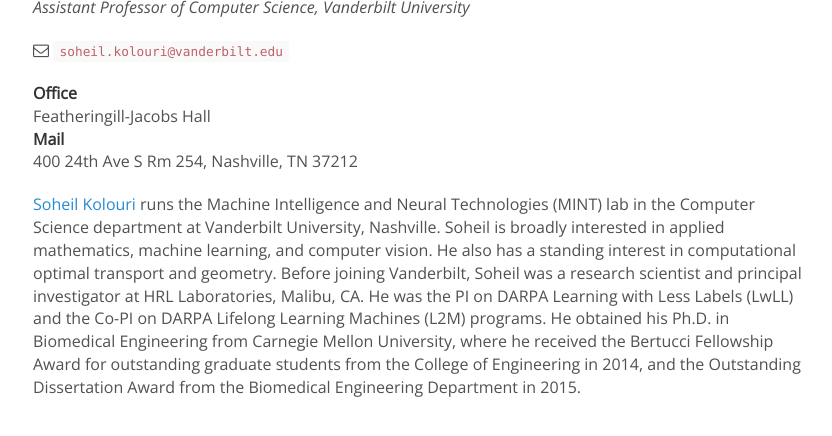
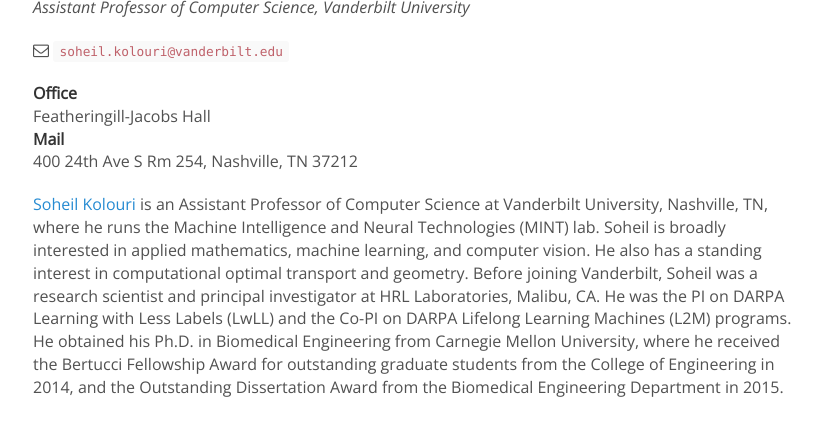
Before and after one commit to naqibUVa/nsp.github.io, a Jekyll site: the page built from _people/soheil_kolouri.md, in a window 1280 px wide, cut to the strip 391-827 px from the top of the page. Shown: the whole strip, without its empty margins (222-1054 px from the left). Built offline with Jekyll 4.4.1, drawn with Linux system fonts in a browser that asks for light colours; nearby versions of some CDN libraries; comment, search, counter and statistics services are not loaded.

Commit message:
Update soheil_kolouri.md

```diff
--- a/_people/soheil_kolouri.md
+++ b/_people/soheil_kolouri.md
@@ -17,4 +17,4 @@
 400 24th Ave S Rm 254, Nashville, TN 37212<br>
 
 
-[Soheil Kolouri](http://skolouri.github.io/) runs the Machine Intelligence and Neural Technologies (MINT) lab  in the Computer Science department at Vanderbilt University, Nashville. Soheil is broadly interested in applied mathematics, machine learning, and computer vision. He also has a standing interest in computational optimal transport and geometry. Before joining Vanderbilt, Soheil was a research scientist and principal investigator at HRL Laboratories, Malibu, CA. He was the PI on DARPA Learning with Less Labels (LwLL) and the Co-PI on DARPA Lifelong Learning Machines (L2M) programs. He obtained his Ph.D. in Biomedical Engineering from Carnegie Mellon University, where he received the Bertucci Fellowship Award for outstanding graduate students from the College of Engineering in 2014, and the Outstanding Dissertation Award from the Biomedical Engineering Department in 2015.
+[Soheil Kolouri](http://skolouri.github.io/) is an Assistant Professor of Computer Science at Vanderbilt University, Nashville, TN, where he runs the Machine Intelligence and Neural Technologies (MINT) lab. Soheil is broadly interested in applied mathematics, machine learning, and computer vision. He also has a standing interest in computational optimal transport and geometry. Before joining Vanderbilt, Soheil was a research scientist and principal investigator at HRL Laboratories, Malibu, CA. He was the PI on DARPA Learning with Less Labels (LwLL) and the Co-PI on DARPA Lifelong Learning Machines (L2M) programs. He obtained his Ph.D. in Biomedical Engineering from Carnegie Mellon University, where he received the Bertucci Fellowship Award for outstanding graduate students from the College of Engineering in 2014, and the Outstanding Dissertation Award from the Biomedical Engineering Department in 2015.
```
